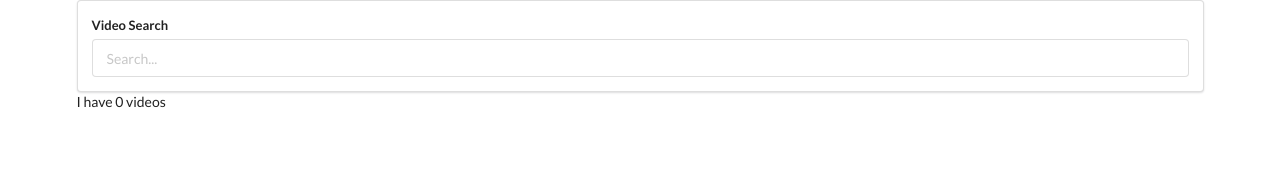
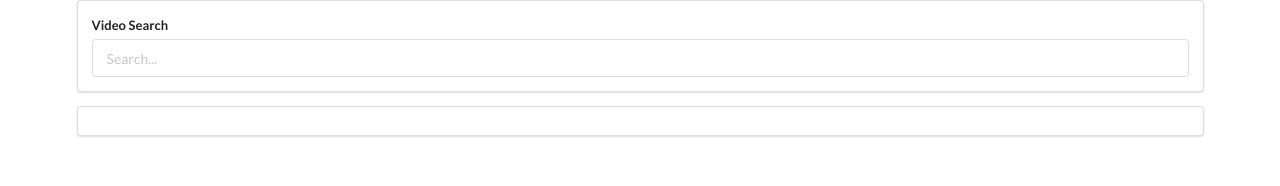
Before and after one commit to jeanrauwers/youtubeClone, a React (Create React App) app: page / in a window 1280 px wide. Shown: the top 186 px of the page. Built offline with nearby package versions, Linux system fonts and the light colour scheme.

Commit message:
Adding Video Item

```diff
--- a/src/components/App.js
+++ b/src/components/App.js
@@ -1,6 +1,7 @@
 import React, { useState } from 'react'
 import youtube, { KEY } from '../api/youtube'
 import { SearchBar } from './SearchBar'
+import { VideoList } from './VideoList'
 
 export const App = () => {
     const [videos, setVideos] = useState([])
@@ -23,7 +24,7 @@ export const App = () => {
 
         <div className="ui container">
             <SearchBar onSearchSubmit={onSearchSubmit} />
-            I have {videos.length} videos
+            <VideoList videos={videos} />
         </div>
     );
 
--- /dev/null
+++ b/src/components/VideoItem.js
@@ -0,0 +1,11 @@
+
+import React from 'react'
+
+export const VideoItem = ({ video }) => {
+
+    return (
+        <div className="search-bar ui segment">
+            Video = {video.snippet.description}
+        </div>
+    );
+}
--- /dev/null
+++ b/src/components/VideoList.js
@@ -0,0 +1,11 @@
+
+import React from 'react'
+import { VideoItem } from './VideoItem'
+export const VideoList = ({ videos }) => {
+
+    return (
+        <div className="search-bar ui segment">
+            {videos ? videos.map((video, index) => <VideoItem video={video} index={index} />) : ""}
+        </div>
+    );
+}
```
